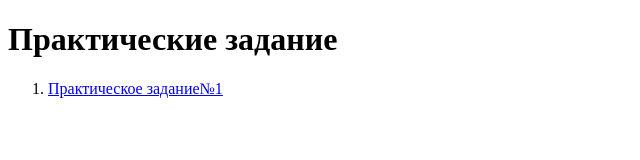
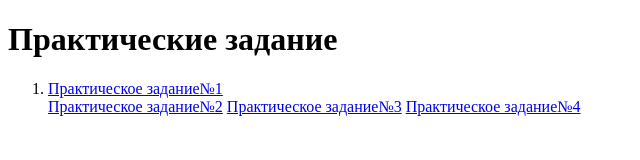
Before and after one commit to Guli-shah/web, a plain HTML site: page index.html in a window 1280 px wide. Shown: the whole page, without its empty margins (0-640 px from the left). Drawn offline with Linux system fonts and the light colour scheme.

Commit message:
Update index.html

```diff
--- a/index.html
+++ b/index.html
@@ -11,8 +11,12 @@
 
     <li>
         <a href="task1/task1.html">Практическое задание№1</a></li>
+    <a href="task2/task2.html">Практическое задание№2</a></li>
+    <a href="task3/task3.html">Практическое задание№3</a></li>
+     <a href="task4/task4.html">Практическое задание№4</a></li>
 
 
  </ol>
 </body>
+
 </html>
```
